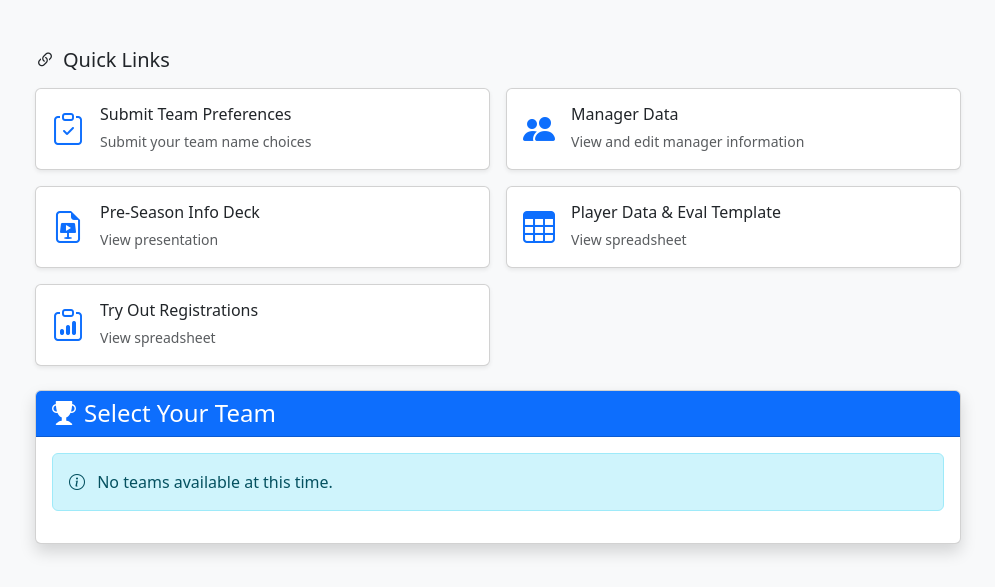
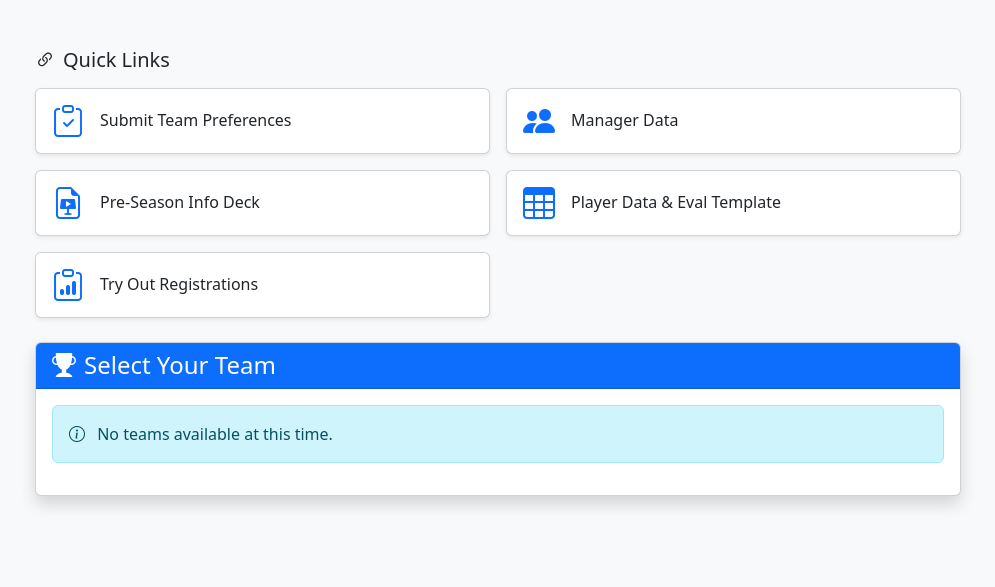
Before and after one commit to jonathancadepowers/wusa-7u, a Django app: page /public_portal/ in a window 1280 px wide. Shown: the part 54-641 px from the top of the page, without its empty margins (142-1137 px from the left). Run offline with Django 4.2, Linux system fonts and the light colour scheme; data that the repository does not hold is empty; some libraries are stand-ins or nearby versions.

Commit message:
Remove descriptive text and reduce card height on public portal
Changes:
- Removed all descriptive subtitle text under link names
- Reduced vertical padding on card bodies (py-2)
- Removed bottom margin from h6 titles (mb-0)
- Cards are now more compact and streamlined

🤖 Generated with [Claude Code](https://claude.com/claude-code)

Co-Authored-By: Claude <noreply@anthropic.com>

```diff
--- a/players/templates/players/public_portal.html
+++ b/players/templates/players/public_portal.html
@@ -28,14 +28,13 @@
                         <div class="col-md-6">
                             <a href="{% url 'players:team_preferences' %}" class="text-decoration-none">
                                 <div class="card h-100 shadow-sm hover-card">
-                                    <div class="card-body">
+                                    <div class="card-body py-2">
                                         <div class="d-flex align-items-center">
                                             <div class="text-primary me-3" style="font-size: 2rem;">
                                                 <i class="bi bi-clipboard-check"></i>
                                             </div>
                                             <div>
-                                                <h6 class="mb-1">Submit Team Preferences</h6>
-                                                <small class="text-muted">Submit your team name choices</small>
+                                                <h6 class="mb-0">Submit Team Preferences</h6>
                                             </div>
                                         </div>
                                     </div>
@@ -45,14 +44,13 @@
                         <div class="col-md-6">
                             <a href="#" onclick="showManagerDataModal(); return false;" class="text-decoration-none">
                                 <div class="card h-100 shadow-sm hover-card">
-                                    <div class="card-body">
+                                    <div class="card-body py-2">
                                         <div class="d-flex align-items-center">
                                             <div class="text-primary me-3" style="font-size: 2rem;">
                                                 <i class="bi bi-people-fill"></i>
                                             </div>
                                             <div>
-                                                <h6 class="mb-1">Manager Data</h6>
-                                                <small class="text-muted">View and edit manager information</small>
+                                                <h6 class="mb-0">Manager Data</h6>
                                             </div>
                                         </div>
                                     </div>
@@ -62,14 +60,13 @@
                         <div class="col-md-6">
                             <a href="https://docs.google.com/presentation/d/1NdUP0QAdI8vp_TmofHwIEyrsXc5GKPEP8b_yEoDk1VQ/edit?usp=sharing" target="_blank" class="text-decoration-none">
                                 <div class="card h-100 shadow-sm hover-card">
-                                    <div class="card-body">
+                                    <div class="card-body py-2">
                                         <div class="d-flex align-items-center">
                                             <div class="text-primary me-3" style="font-size: 2rem;">
                                                 <i class="bi bi-file-earmark-slides"></i>
                                             </div>
                                             <div>
-                                                <h6 class="mb-1">Pre-Season Info Deck</h6>
-                                                <small class="text-muted">View presentation</small>
+                                                <h6 class="mb-0">Pre-Season Info Deck</h6>
                                             </div>
                                         </div>
                                     </div>
@@ -79,14 +76,13 @@
                         <div class="col-md-6">
                             <a href="https://docs.google.com/spreadsheets/d/1eo7L0w6liR51sMMBjkwuxvdPCPKYLsFR/edit?usp=sharing&ouid=106177974752139787465&rtpof=true&sd=true" target="_blank" class="text-decoration-none">
                                 <div class="card h-100 shadow-sm hover-card">
-                                    <div class="card-body">
+                                    <div class="card-body py-2">
                                         <div class="d-flex align-items-center">
                                             <div class="text-primary me-3" style="font-size: 2rem;">
                                                 <i class="bi bi-table"></i>
                                             </div>
                                             <div>
-                                                <h6 class="mb-1">Player Data & Eval Template</h6>
-                                                <small class="text-muted">View spreadsheet</small>
+                                                <h6 class="mb-0">Player Data & Eval Template</h6>
                                             </div>
                                         </div>
                                     </div>
@@ -96,14 +92,13 @@
                         <div class="col-md-6">
                             <a href="https://docs.google.com/spreadsheets/d/1Kdw5pIWtB9i2cjqwVGx6Iry5fJgojsUj/edit?usp=sharing&ouid=106177974752139787465&rtpof=true&sd=true" target="_blank" class="text-decoration-none">
                                 <div class="card h-100 shadow-sm hover-card">
-                                    <div class="card-body">
+                                    <div class="card-body py-2">
                                         <div class="d-flex align-items-center">
                                             <div class="text-primary me-3" style="font-size: 2rem;">
                                                 <i class="bi bi-clipboard-data"></i>
                                             </div>
                                             <div>
-                                                <h6 class="mb-1">Try Out Registrations</h6>
-                                                <small class="text-muted">View spreadsheet</small>
+                                                <h6 class="mb-0">Try Out Registrations</h6>
                                             </div>
                                         </div>
                                     </div>
```
